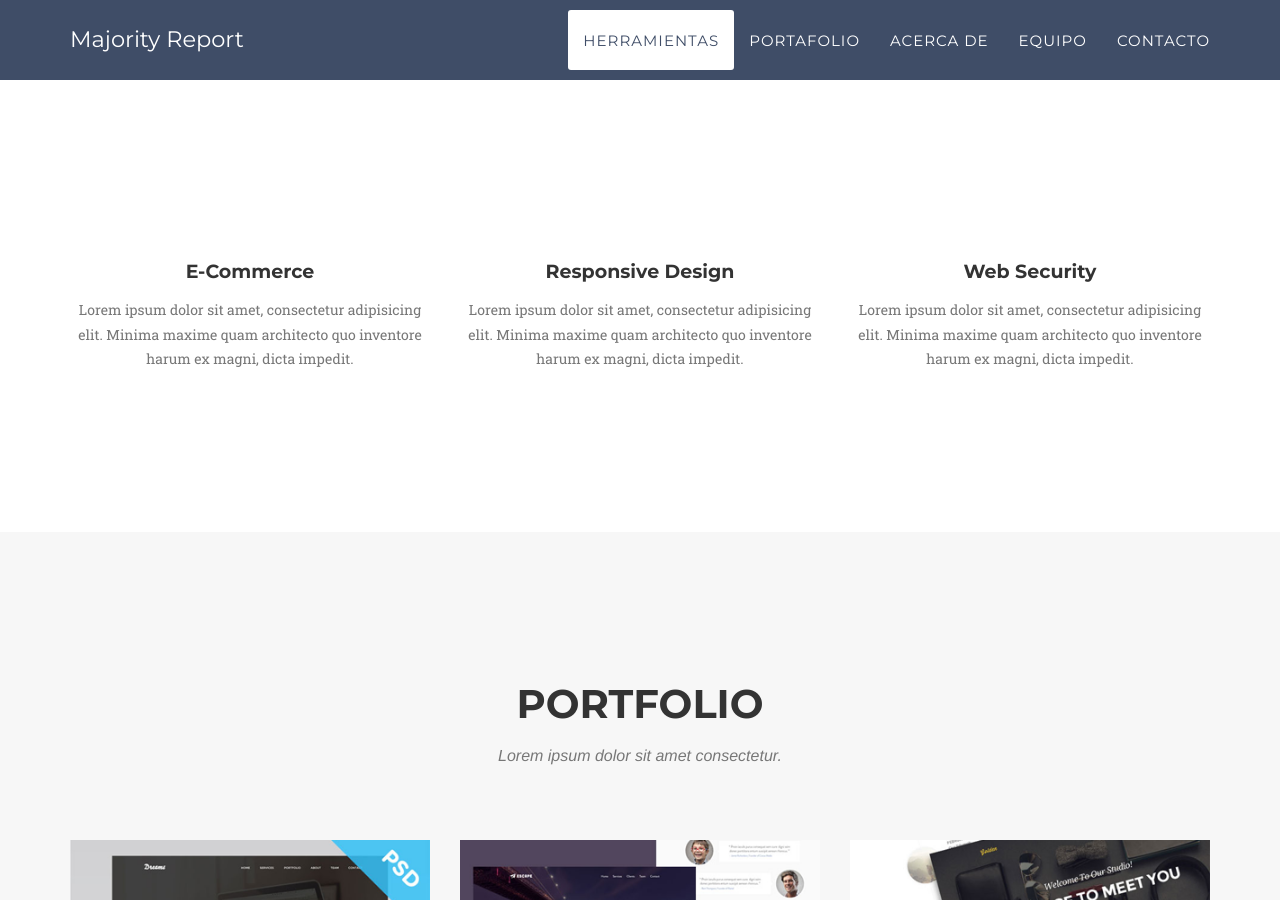
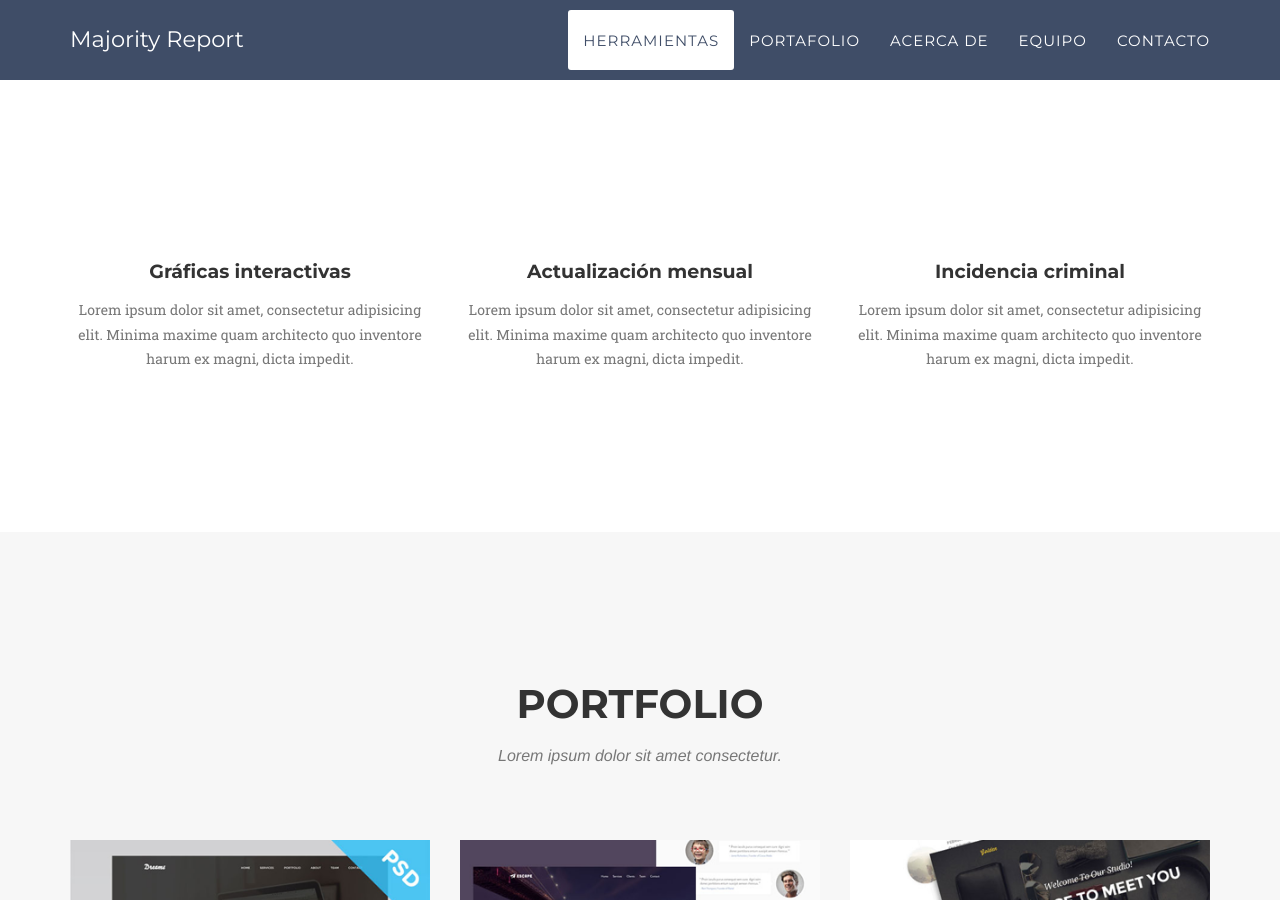
Before and after one commit to sebastiandevops/majority_report, a Jekyll site: the page built from index.html, in a window 1280 px wide and 900 px high, scrolled down 1013 px. Built offline with Jekyll 4.4.1, drawn with Linux system fonts in a browser that asks for light colours; some web fonts are replaced.

Commit message:
services update

```diff
--- a/_includes/about.html
+++ b/_includes/about.html
@@ -3,7 +3,7 @@
         <div class="container">
             <div class="row">
                 <div class="col-lg-12 text-center">
-                    <h2 class="section-heading">About</h2>
+                    <h2 class="section-heading">Acerca de</h2>
                     <h3 class="section-subheading text-muted">Lorem ipsum dolor sit amet consectetur.</h3>
                 </div>
             </div>
--- a/_includes/services.html
+++ b/_includes/services.html
@@ -11,25 +11,25 @@
                 <div class="col-md-4">
                     <span class="fa-stack fa-4x">
                         <i class="fa fa-circle fa-stack-2x text-primary"></i>
-                        <i class="fa fa-shopping-cart fa-stack-1x fa-inverse"></i>
+                        <i class="fa fa-line-chart fa-stack-1x fa-inverse"></i>
                     </span>
-                    <h4 class="service-heading">E-Commerce</h4>
+                    <h4 class="service-heading">Gráficas interactivas</h4>
                     <p class="text-muted">Lorem ipsum dolor sit amet, consectetur adipisicing elit. Minima maxime quam architecto quo inventore harum ex magni, dicta impedit.</p>
                 </div>
                 <div class="col-md-4">
                     <span class="fa-stack fa-4x">
                         <i class="fa fa-circle fa-stack-2x text-primary"></i>
-                        <i class="fa fa-laptop fa-stack-1x fa-inverse"></i>
+                        <i class="fa fa-wrench fa-stack-1x fa-inverse"></i>
                     </span>
-                    <h4 class="service-heading">Responsive Design</h4>
+                    <h4 class="service-heading">Actualización mensual</h4>
                     <p class="text-muted">Lorem ipsum dolor sit amet, consectetur adipisicing elit. Minima maxime quam architecto quo inventore harum ex magni, dicta impedit.</p>
                 </div>
                 <div class="col-md-4">
                     <span class="fa-stack fa-4x">
                         <i class="fa fa-circle fa-stack-2x text-primary"></i>
-                        <i class="fa fa-lock fa-stack-1x fa-inverse"></i>
+                        <i class="fa fa-exclamation-circle fa-stack-1x fa-inverse"></i>
                     </span>
-                    <h4 class="service-heading">Web Security</h4>
+                    <h4 class="service-heading">Incidencia criminal</h4>
                     <p class="text-muted">Lorem ipsum dolor sit amet, consectetur adipisicing elit. Minima maxime quam architecto quo inventore harum ex magni, dicta impedit.</p>
                 </div>
             </div>
```
